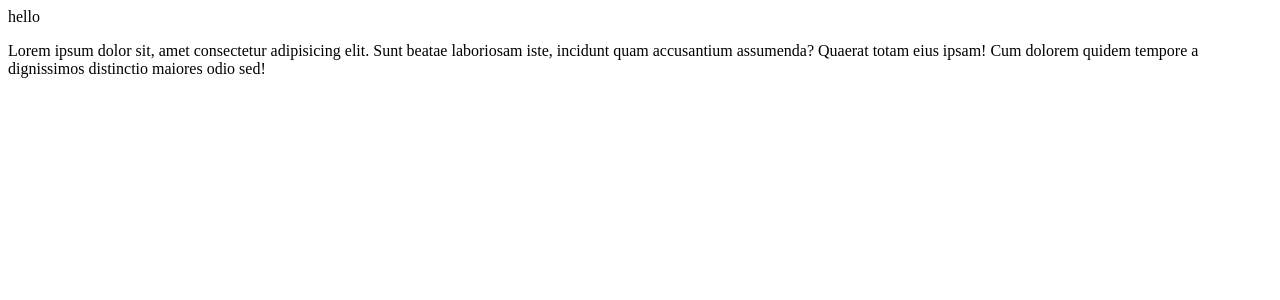
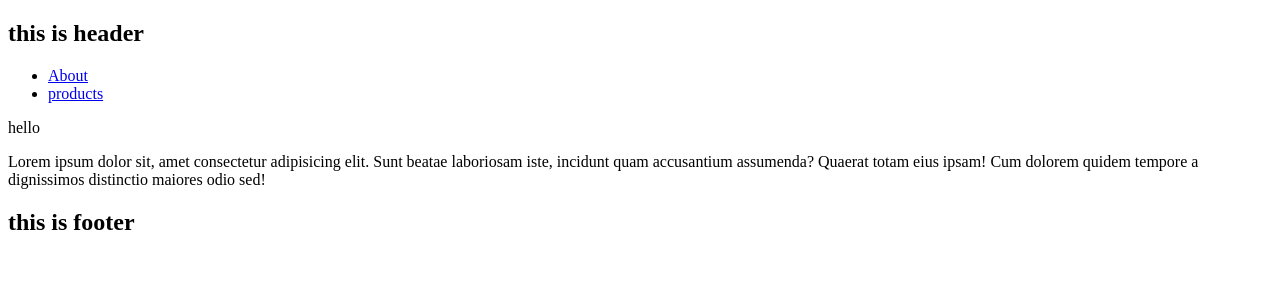
Before and after one commit to Hanh20021706/nuxtjs, a Nuxt app: page / in a window 1280 px wide. Shown: the top 300 px of the page. Built offline with nearby package versions, Linux system fonts and the light colour scheme.

Commit message:
feat: create layout

```diff
--- /dev/null
+++ b/layouts/default.vue
@@ -0,0 +1,31 @@
+// tạo 1 file default layout nó sẽ hiển thị ở tất cả các page
+<template>
+  <div>
+    <div class="">
+      <h2>this is header</h2>
+      <nav>
+        <ul>
+          <li>
+            <NuxtLink to="/about">About</NuxtLink>
+          </li>
+          <li>
+            <NuxtLink to="/products">products</NuxtLink>
+          </li>
+        </ul>
+      </nav>
+    </div>
+    <!-- giống như hiển thị các nội dung ở các trang   -->
+    <slot />
+    <div class="">
+      <h2>this is footer</h2>
+    </div>
+  </div>
+</template>
+
+<script setup></script>
+
+<style scoped>
+.router-link-exact-active {
+  color: red;
+}
+</style>
```
